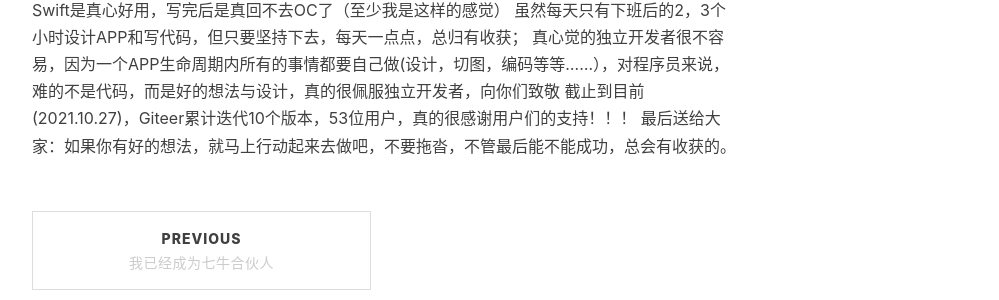
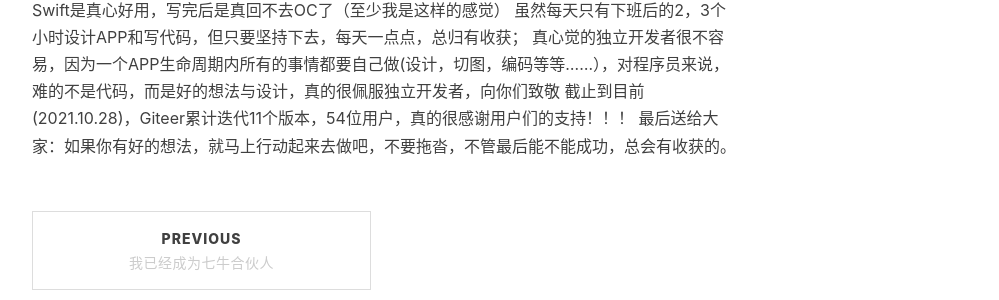
Before and after one commit to fandongtongxue/fandongtongxue.github.io, a Jekyll site: the page built from _posts/2021-09-18-Giteer.md, in a window 1280 px wide and 900 px high, scrolled down 3437 px. Shown: the part 260-560 px from the top of the window, without its empty margins (233-1232 px from the left). Built offline with Jekyll 4.4.1, drawn with Linux system fonts in a browser that asks for light colours; nearby versions of some CDN libraries; comment, search, counter and statistics services are not loaded.

Commit message:
Update 2021-09-18-Giteer.md

```diff
--- a/_posts/2021-09-18-Giteer.md
+++ b/_posts/2021-09-18-Giteer.md
@@ -50,5 +50,5 @@ Giteer是一个Gitee移动客户端，支持iPhone, iPad。使用Giteer，您可
 Swift是真心好用，写完后是真回不去OC了（至少我是这样的感觉）
 虽然每天只有下班后的2，3个小时设计APP和写代码，但只要坚持下去，每天一点点，总归有收获；
 真心觉的独立开发者很不容易，因为一个APP生命周期内所有的事情都要自己做(设计，切图，编码等等......），对程序员来说，难的不是代码，而是好的想法与设计，真的很佩服独立开发者，向你们致敬
-截止到目前(2021.10.27)，Giteer累计迭代10个版本，53位用户，真的很感谢用户们的支持！！！
+截止到目前(2021.10.28)，Giteer累计迭代11个版本，54位用户，真的很感谢用户们的支持！！！
 最后送给大家：如果你有好的想法，就马上行动起来去做吧，不要拖沓，不管最后能不能成功，总会有收获的。
```
